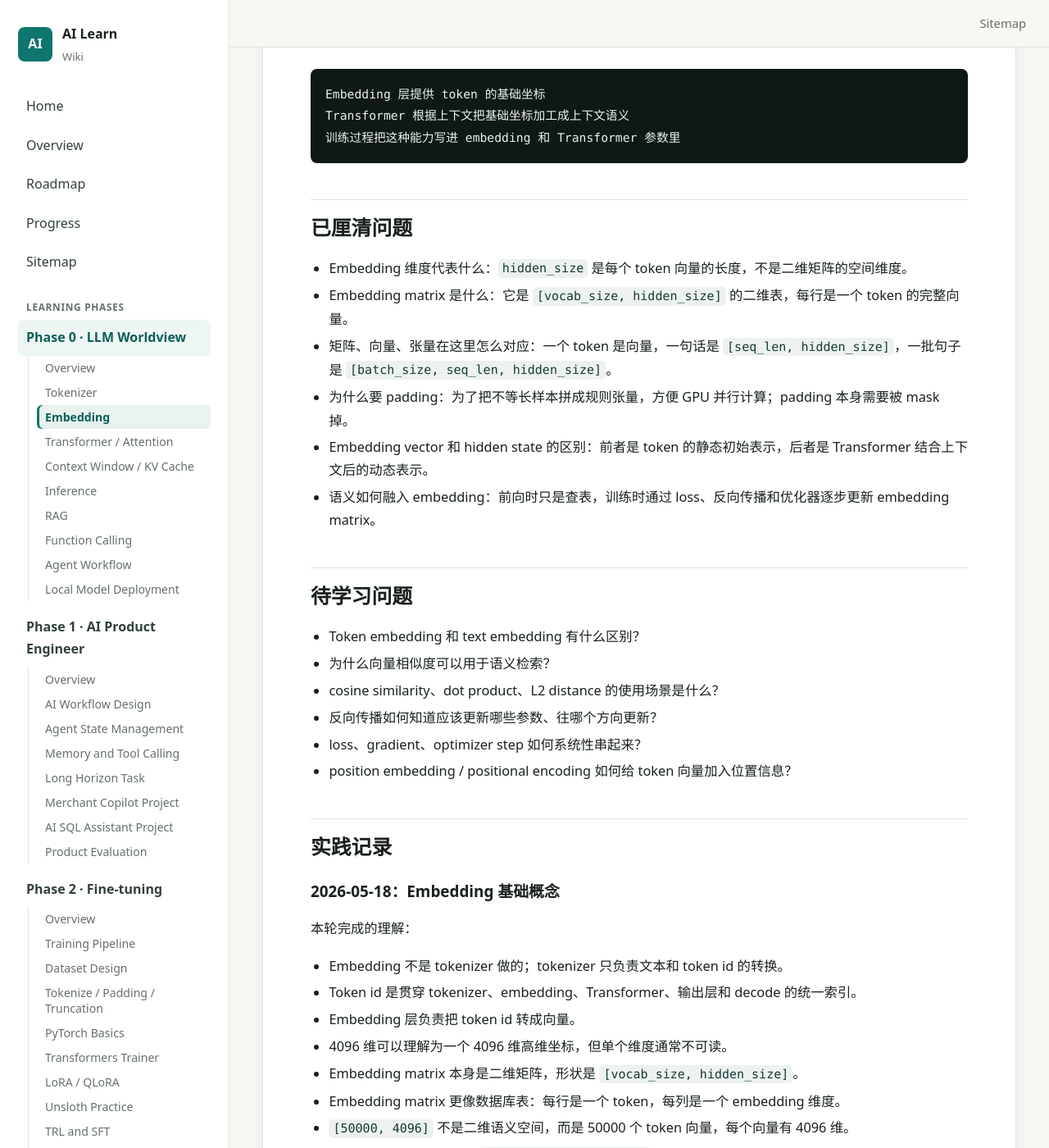
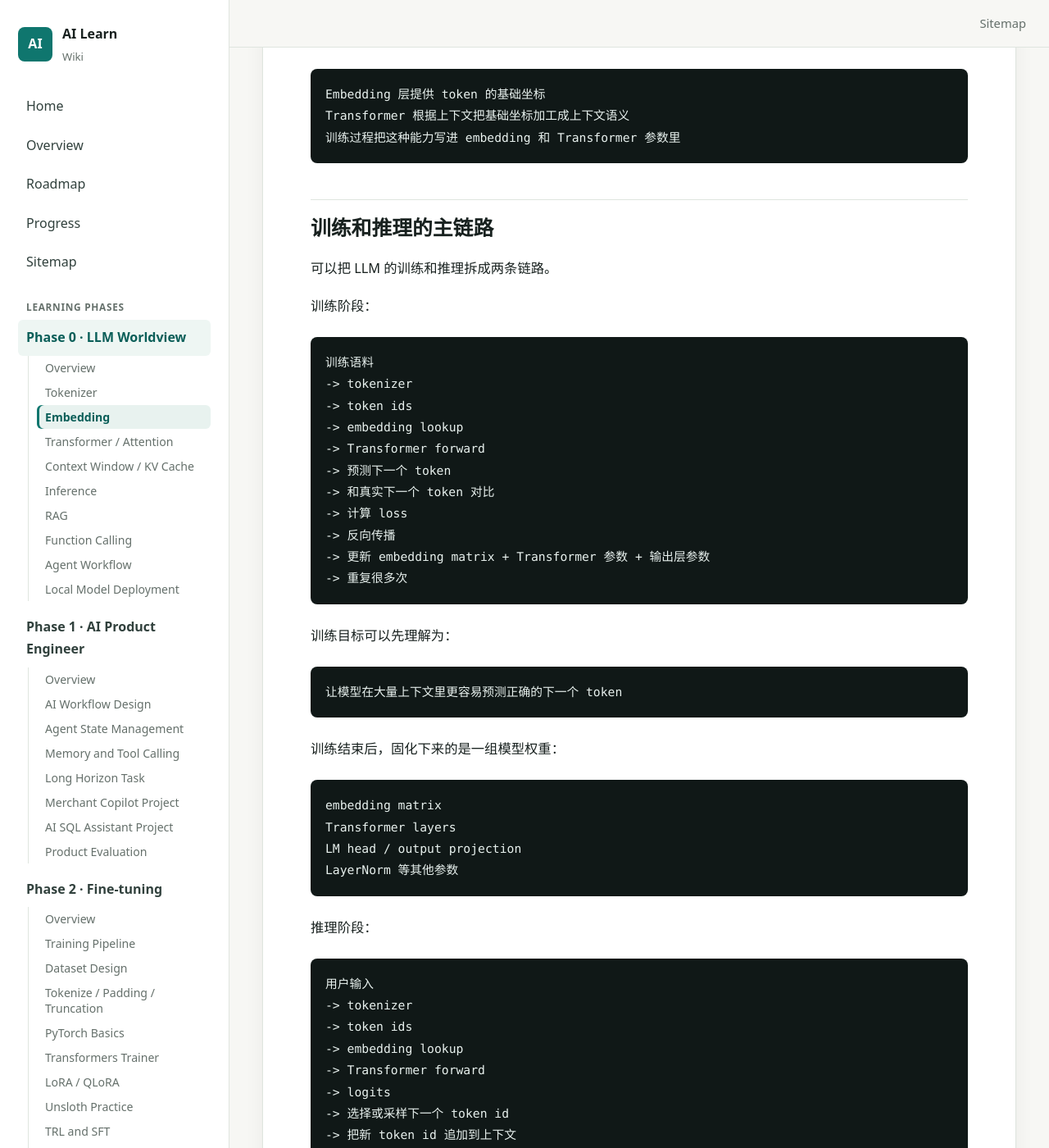
Before and after one commit to sgnilo/ai_learn, a Jekyll site: the page built from docs/phase-0-llm-worldview/02-embedding.md, in a window 1280 px wide and 1400 px high, scrolled down 10258 px. Shown: the whole window at 82% size. Built offline with Jekyll 4.4.1, drawn with Linux system fonts in a browser that asks for light colours; some of the changed text lies outside the part shown.

Commit message:
docs: record llm training inference loop

````diff
--- a/docs/phase-0-llm-worldview/02-embedding.md
+++ b/docs/phase-0-llm-worldview/02-embedding.md
@@ -399,6 +399,67 @@ Transformer 根据上下文把基础坐标加工成上下文语义
 训练过程把这种能力写进 embedding 和 Transformer 参数里
 ```
 
+## 训练和推理的主链路
+
+可以把 LLM 的训练和推理拆成两条链路。
+
+训练阶段：
+
+```text
+训练语料
+-> tokenizer
+-> token ids
+-> embedding lookup
+-> Transformer forward
+-> 预测下一个 token
+-> 和真实下一个 token 对比
+-> 计算 loss
+-> 反向传播
+-> 更新 embedding matrix + Transformer 参数 + 输出层参数
+-> 重复很多次
+```
+
+训练目标可以先理解为：
+
+```text
+让模型在大量上下文里更容易预测正确的下一个 token
+```
+
+训练结束后，固化下来的是一组模型权重：
+
+```text
+embedding matrix
+Transformer layers
+LM head / output projection
+LayerNorm 等其他参数
+```
+
+推理阶段：
+
+```text
+用户输入
+-> tokenizer
+-> token ids
+-> embedding lookup
+-> Transformer forward
+-> logits
+-> 选择或采样下一个 token id
+-> 把新 token id 追加到上下文
+-> 再预测下一个 token
+-> 循环直到停止
+-> tokenizer.decode
+-> 文本回答
+```
+
+关键区别：
+
+```text
+训练时：参数会被更新
+推理时：参数固定，只做计算和采样
+```
+
+因此，普通聊天不会改变模型权重。除非额外做 fine-tuning、在线训练或外部记忆系统。
+
 ## 已厘清问题
 
 - Embedding 维度代表什么：`hidden_size` 是每个 token 向量的长度，不是二维矩阵的空间维度。
@@ -407,6 +468,8 @@ Transformer 根据上下文把基础坐标加工成上下文语义
 - 为什么要 padding：为了把不等长样本拼成规则张量，方便 GPU 并行计算；padding 本身需要被 mask 掉。
 - Embedding vector 和 hidden state 的区别：前者是 token 的静态初始表示，后者是 Transformer 结合上下文后的动态表示。
 - 语义如何融入 embedding：前向时只是查表，训练时通过 loss、反向传播和优化器逐步更新 embedding matrix。
+- LLM 训练主链路：tokenized 数据反复预测下一个 token，通过 loss 更新 embedding、Transformer 和输出层参数。
+- LLM 推理主链路：使用固定权重循环预测下一个 token，并追加回上下文，最后 decode 成文本。
 
 ## 待学习问题
 
@@ -416,6 +479,7 @@ Transformer 根据上下文把基础坐标加工成上下文语义
 - 反向传播如何知道应该更新哪些参数、往哪个方向更新？
 - loss、gradient、optimizer step 如何系统性串起来？
 - position embedding / positional encoding 如何给 token 向量加入位置信息？
+- autoregressive generation、sampling、temperature、top-p 如何影响生成结果？
 
 ## 实践记录
 
@@ -502,6 +566,25 @@ Ran 8 tests in 0.000s
 OK
 ```
 
+### 2026-05-18：训练和推理主链路
+
+本轮完成的理解：
+
+- 模型训练不是只训练 embedding，而是同时更新 embedding matrix、Transformer block、输出层等参数。
+- 训练 loop 可以理解为：预测下一个 token、计算 loss、反向传播、优化参数、重复很多次。
+- 推理时参数固定，不再更新，只使用训练好的权重做前向计算。
+- 生成式 LLM 通常一次预测一个 token，把新 token 追加回上下文，再继续预测下一个 token。
+
+练习代码段：
+
+```text
+training:
+tokens -> embedding -> transformer -> logits -> loss -> backprop -> update weights
+
+inference:
+prompt tokens -> embedding -> transformer -> logits -> sample next token -> append -> repeat -> decode
+```
+
 ## 关键代码
 
 ```python
@@ -523,6 +606,7 @@ batch_vectors = [embedding_matrix[token_ids] for token_ids in batch_token_ids]
 - 不要把 embedding lookup 理解成现场语义推理；它只是取出已经训练好的向量。
 - 不要把 embedding vector 和 hidden state 混为一谈；前者不看上下文，后者强依赖上下文。
 - 不要把 lookup 练习想复杂；它的本质是按 token id 对 embedding matrix 做一层、两层、三层索引。
+- 不要以为推理阶段会继续修改模型权重；普通推理只使用固定参数做前向计算和采样。
 
 ## 复盘
 
````
Also changed, not shown: docs/progress.md (+3 -2 lines).
